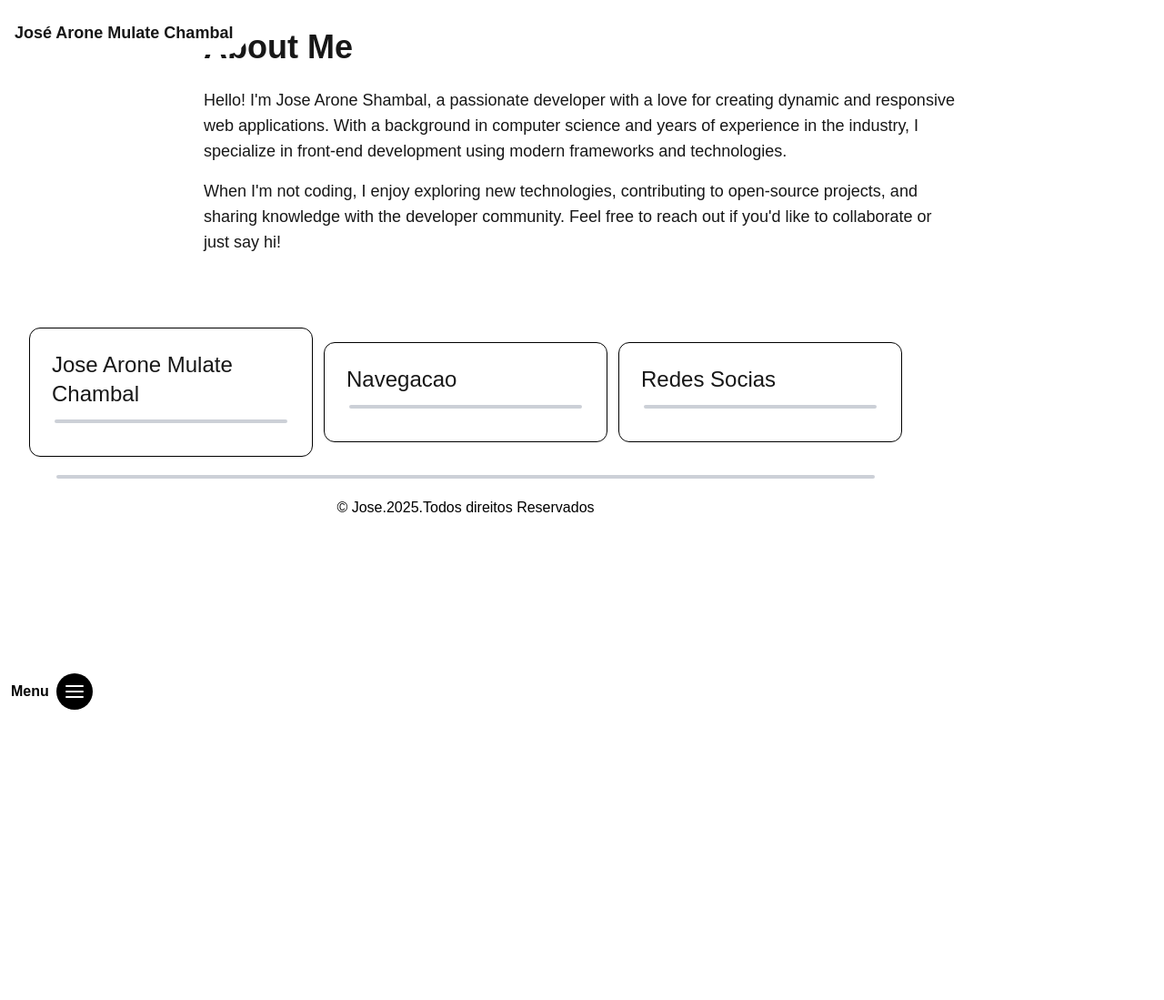
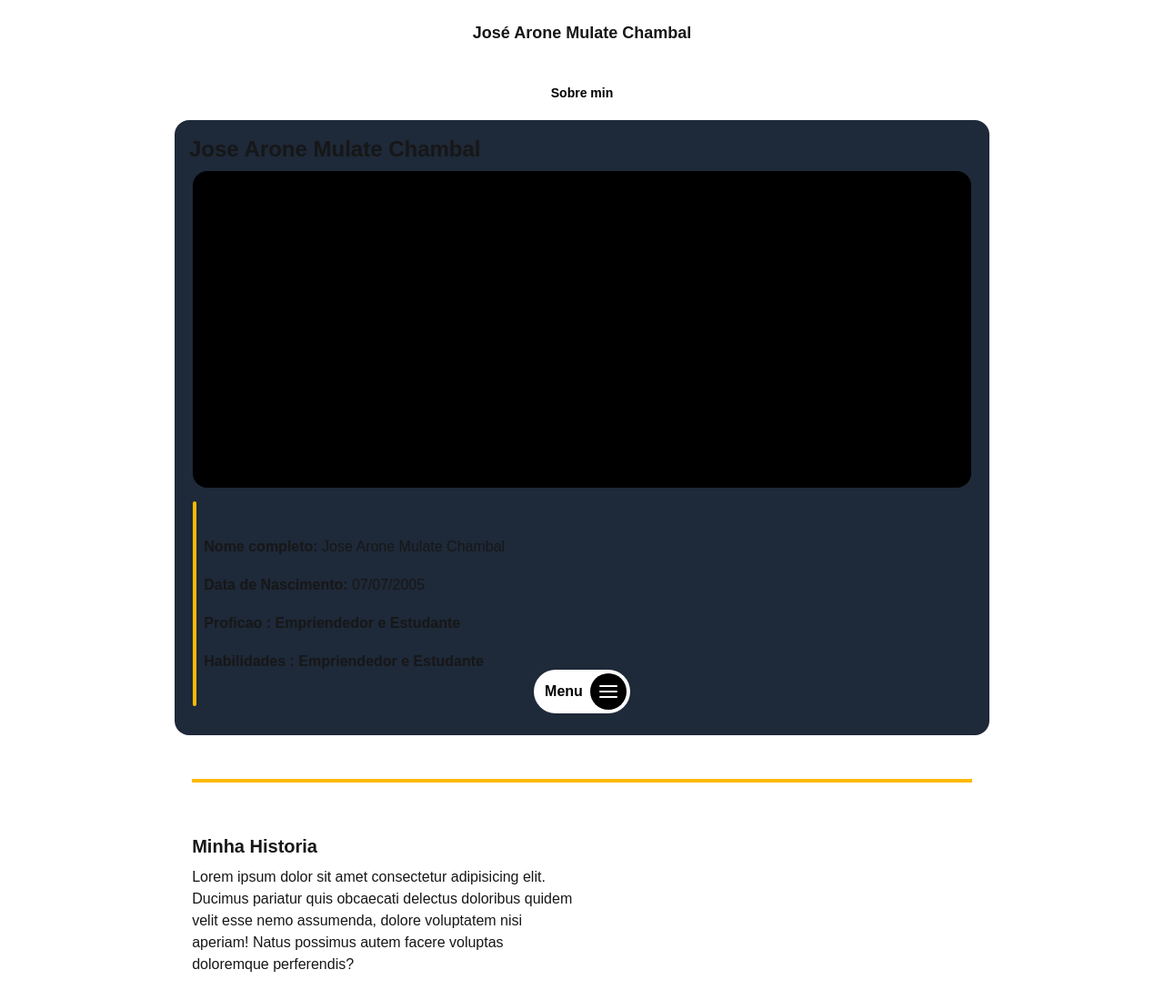
Before and after one commit to CUSTcoding/portifolio-jose, a Next.js app: page /sobre in a window 1280 px wide. Shown: the top 1099 px of the page at 91% size. Before the commit the page ends 800 px from the top, so only its background shows below. Built offline with nearby package versions, Linux system fonts and the light colour scheme.

Commit message:
feat: modified page sobbre and componets about

```diff
--- a/src/app/sobre/page.tsx
+++ b/src/app/sobre/page.tsx
@@ -5,7 +5,7 @@ import Footer from "@/components/footer/footer";
 
 export default function Sobre(){
     return(
-        <main>
+        <main className="flex flex-col gap-2 flex-center items-center justify-center w-screen min-h-screen">
             <Logo/>
             <Navbar/>
             <About/>
--- a/src/components/about/about.tsx
+++ b/src/components/about/about.tsx
@@ -1,13 +1,63 @@
+
+
 export default function About() {
     return (
-        <section className="p-8 max-w-4xl mx-auto">
-            <h2 className="text-4xl font-bold mb-6">About Me</h2>
-            <p className="text-lg mb-4">
-                Hello! I'm Jose Arone Shambal, a passionate developer with a love for creating dynamic and responsive web applications. With a background in computer science and years of experience in the industry, I specialize in front-end development using modern frameworks and technologies.
-            </p>
-            <p className="text-lg mb-4">
-                When I'm not coding, I enjoy exploring new technologies, contributing to open-source projects, and sharing knowledge with the developer community. Feel free to reach out if you'd like to collaborate or just say hi!
-            </p>
-        </section>
+       <main className="about flex flex-col gap-2 flex-center items-center justify-center w-screen min-h-screen ">
+
+
+
+            <div className=" flex flex-col gap-2 flex-center items-center justify-center w-screen min-h-screen py-20">
+                <p className="rounded-full bg-white p-1 px-2 my-2 text-sm text-black font-semibold">Sobre min</p>
+
+                <div className="w-[calc(95%)] md:w-[calc(70%)] rounded-2xl bg-gray-800 p-4 items-start justify-center">
+                    <h1 className="text-2xl font-bold">Jose Arone Mulate Chambal</h1>
+                    <div className="w-[calc(99%)] h-[21.72rem] m-auto bg-black rounded-2xl my-2">
+                    </div>
+                    <div className="w-[calc(99%)] h-60 relative m-auto flex items-center my-2">
+                        <div className="absolute w-1 h-[calc(94%)]  bg-amber-400 rounded-full"></div>
+                        <div className="  h-[calc(70%)] ms-3 flex flex-col items-start justify-around">
+                            <p className="p-0 m-0"><span className="font-semibold">Nome completo: </span>Jose Arone Mulate Chambal</p>
+                            <p className="p-0 m-0"><span className="font-semibold">Data de Nascimento: </span>07/07/2005</p>
+                            <p className="p-0 m-0"><span className="font-semibold">Proficao : Empriendedor e Estudante </span></p>
+                            <p className="p-0 m-0"><span className="font-semibold">Habilidades : Empriendedor e Estudante </span></p>
+                        </div>
+                    </div>
+                </div>
+
+                <div className="w-[calc(93%)] md:w-[calc(67%)] h-1 bg-amber-400 my-10 "></div>
+
+                <div className="w-[calc(90%)] md:w-[calc(67%)] flex flex-col items-start justify-center gap-5">
+                    <div className="lg:w-1/2 flex flex-col items-start justify-center gap-5 ">
+                        <div className="flex items-start flex-col">
+                            <div className="flex items-center justify-center py-2 gap-2">
+                                <h1 className="text-xl font-semibold">Minha Historia</h1>
+                            </div>
+                            <p>Lorem ipsum dolor sit amet consectetur adipisicing elit. Ducimus pariatur quis obcaecati delectus doloribus quidem velit esse nemo assumenda, dolore voluptatem nisi aperiam! Natus possimus autem facere voluptas doloremque perferendis?</p>
+                        </div>
+                        <div className="flex items-start flex-col">
+                            <div className="flex items-center justify-center py-2 gap-2">
+                                <h1 className="text-xl font-semibold">Missao</h1>
+                            </div>
+                            <p>Lorem ipsum dolor sit amet consectetur adipisicing elit. Ducimus pariatur quis obcaecati delectus doloribus quidem velit esse nemo assumenda, dolore voluptatem nisi aperiam! Natus possimus autem facere voluptas doloremque perferendis?</p>
+                        </div>
+                        <div className="flex items-start flex-col">
+                            <div className="flex items-center justify-center py-2 gap-2">
+                                <h1 className="text-xl font-semibold">visao</h1>
+                            </div>
+                            <p>Lorem ipsum dolor sit amet consectetur adipisicing elit. Ducimus pariatur quis obcaecati delectus doloribus quidem velit esse nemo assumenda, dolore voluptatem nisi aperiam! Natus possimus autem facere voluptas doloremque perferendis?</p>
+                        </div>
+                        <div className="flex items-start flex-col">
+                            <div className="flex items-center justify-center py-2 gap-2">
+                                <h1 className="text-xl font-semibold">valores</h1>
+                            </div>
+                            <p>Lorem ipsum dolor sit amet consectetur adipisicing elit. Ducimus pariatur quis obcaecati delectus doloribus quidem velit esse nemo assumenda, dolore voluptatem nisi aperiam! Natus possimus autem facere voluptas doloremque perferendis?</p>
+                        </div>
+                    </div>
+
+                </div>
+            </div>
+
+
+        </main>
     );
 }
```
